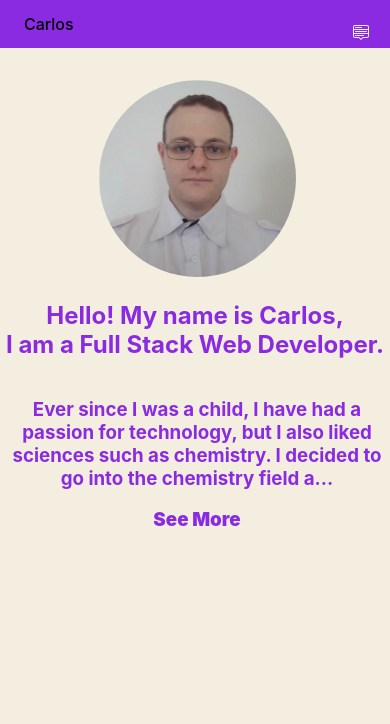
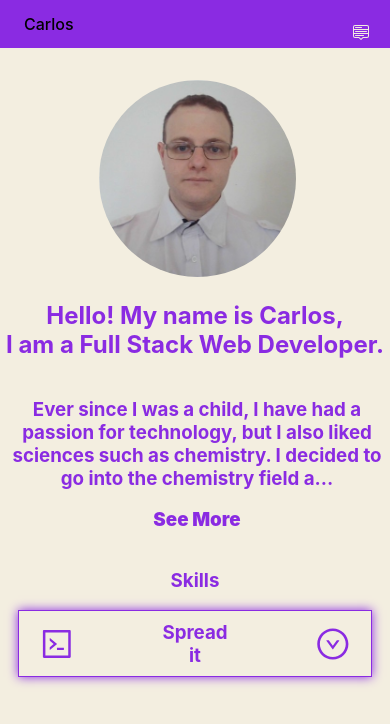
Before and after one commit to cvirgili438/NewPortfolio, a React (Create React App) app: page / in a window 390 px wide. Shown: the top 724 px of the page. Built offline with nearby package versions, Linux system fonts and the light colour scheme.

Commit message:
Starting with Skills

```diff
--- a/src/components/About/About.module.css
+++ b/src/components/About/About.module.css
@@ -20,8 +20,8 @@
 
 
 @keyframes typing {
-    from {width: 0;visibility: visible;}
-    to{width: 100%;visibility: visible;}
+    from {width: 0;}
+
 }
 @keyframes blink {
     50%{border-color: transparent;}
@@ -48,7 +48,7 @@
         white-space: nowrap;
         border-right: 4px solid;
         width: 100vw;
-        animation: typing 2s steps(12),blink .5s infinite step-end alternate;
+        animation: typing 2s steps(30),blink .5s infinite step-end alternate;
         overflow: hidden;
 
     }
--- a/src/components/LandingPage/LandingPage.jsx
+++ b/src/components/LandingPage/LandingPage.jsx
@@ -2,6 +2,7 @@ import React from 'react'
 import { useDispatch, useSelector } from 'react-redux'
 import { changeLanguage } from '../../Redux/Action'
 import About from '../About/About'
+import Skills from '../Skills/Skills'
 
 export default function LandingPage() {
   const dispatch = useDispatch()
@@ -13,7 +14,9 @@ export default function LandingPage() {
     <div style={{marginTop:'5rem'}}>
 
       <section id='about'><About english={english} /></section>
-      <section></section>
+      <section id='skills' >
+        <Skills />
+      </section>
 
       <section><h1 className='hidden'>hola<button onClick={(handleLanguage)}>ENG</button></h1></section>
       <section><h1 className='hidden'>algo</h1></section>
--- /dev/null
+++ b/src/components/Skills/Skills.jsx
@@ -0,0 +1,31 @@
+import React from 'react'
+import s from './Skills.module.css'
+import { AiOutlineDownCircle,AiOutlineCode } from "react-icons/ai";
+export default function Skills() {
+
+    const [show,setShow]= React.useState(false)
+    const handleShow = ()=>{
+        setShow(!show)
+    }
+  return (
+    <section className={s.section_container}>
+       <div className={s.div_superior}>
+            <h1>Skills</h1>
+        </div>
+        <div className={s.div_skills} >
+            <AiOutlineCode className={s.arrow_down} />
+            <div>
+                <h1>Spread it </h1>
+            </div>
+        <AiOutlineDownCircle className={s.arrow_down}/>
+        </div>
+        {/* aqui es el display de los skills*/}
+        <div>
+
+        </div>
+        <div>
+
+        </div>
+    </section>
+  )
+}
--- /dev/null
+++ b/src/components/Skills/Skills.module.css
@@ -0,0 +1,31 @@
+
+
+@media screen and (max-width:767px) {
+    .div_superior{
+        display: flex;
+        flex-direction: column;
+        gap: 0px;
+        align-self: start;
+    }
+    .section_container{
+        display: grid;
+        place-items: center;
+        align-content: center;
+        min-width: 80vw;
+    }
+    .div_skills{
+        display: flex;
+        align-items: center;
+        margin-bottom: auto;
+        gap:80px;
+        border: 1px solid var(--color-primary);
+        box-shadow: 0px 0px 10px 0px var(--color-primary);
+        padding: 20px;
+
+        height: 25px;
+        width: 80%;
+    }
+    .arrow_down{
+        font-size: 2.25rem;
+    }
+  }
```
